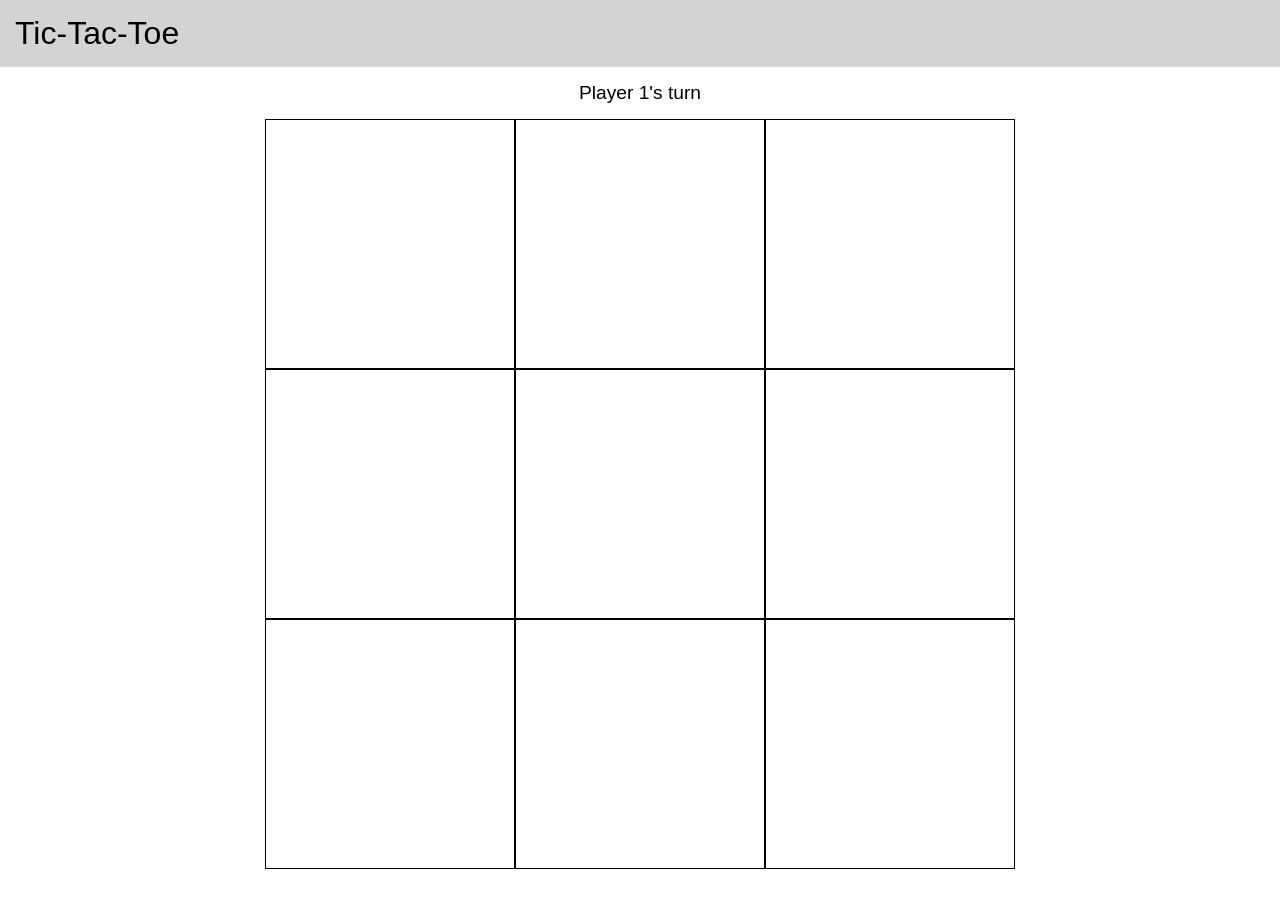
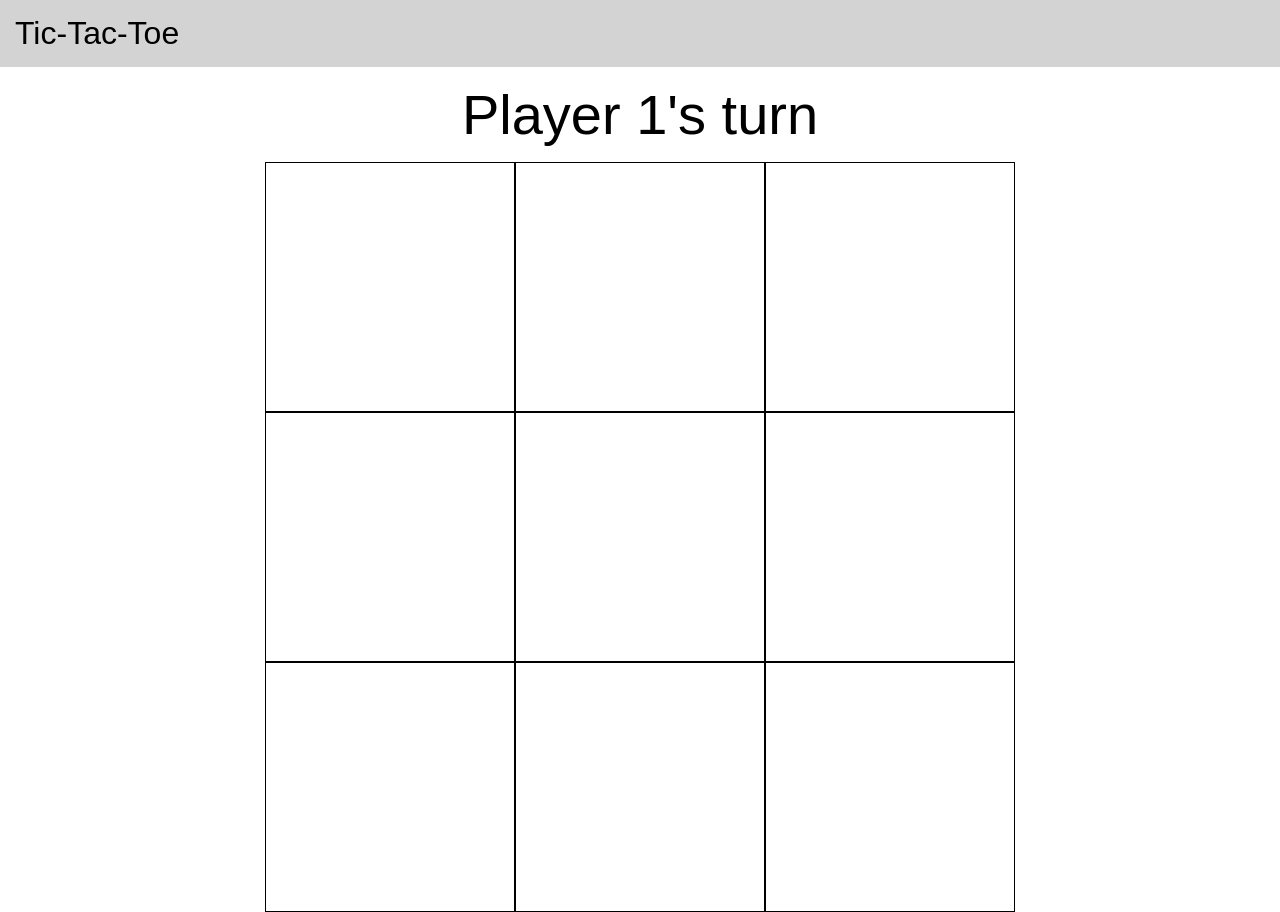
Before and after one commit to Miguel-Matos/tictactoe, a plain HTML site: page index.html in a window 1280 px wide. Before the commit the page ends 869 px from the top, so only its background shows below. Drawn offline with Linux system fonts and the light colour scheme.

Commit message:
Adjusted response sizes

```diff
--- a/src/input.css
+++ b/src/input.css
@@ -26,8 +26,11 @@ nav {
   .square {
     font-size: 3.2rem;
   }
+  #ptext {
+    font-size: 2rem;
+  }
 }
-@media only screen and (min-width: 900px) {
+@media only screen and (min-width: 700px) {
   #gameArea {
     display: grid;
     grid-template-columns: 175px 175px 175px;
@@ -36,9 +39,12 @@ nav {
   .square {
     font-size: 5.2rem;
   }
+  #ptext {
+    font-size: 3rem;
+  }
 }
 
-@media only screen and (min-width: 1200px) {
+@media only screen and (min-width: 900px) {
   #gameArea {
     display: grid;
     grid-template-columns: 250px 250px 250px;
@@ -46,6 +52,9 @@ nav {
   }
   .square {
     font-size: 8.2rem;
+  }
+  #ptext {
+    font-size: 3.5rem;
   }
 }
 
@@ -65,10 +74,17 @@ nav {
   font-family: sans-serif;
   text-align: center;
   padding: 15px 0;
-  font-size: larger;
 }
 
 #again {
   margin-top: 15px;
   padding: 5px;
 }
+
+/* .circle {
+  color: red;
+}
+
+.x {
+  color: rgb(82, 82, 146)
+} */
```
